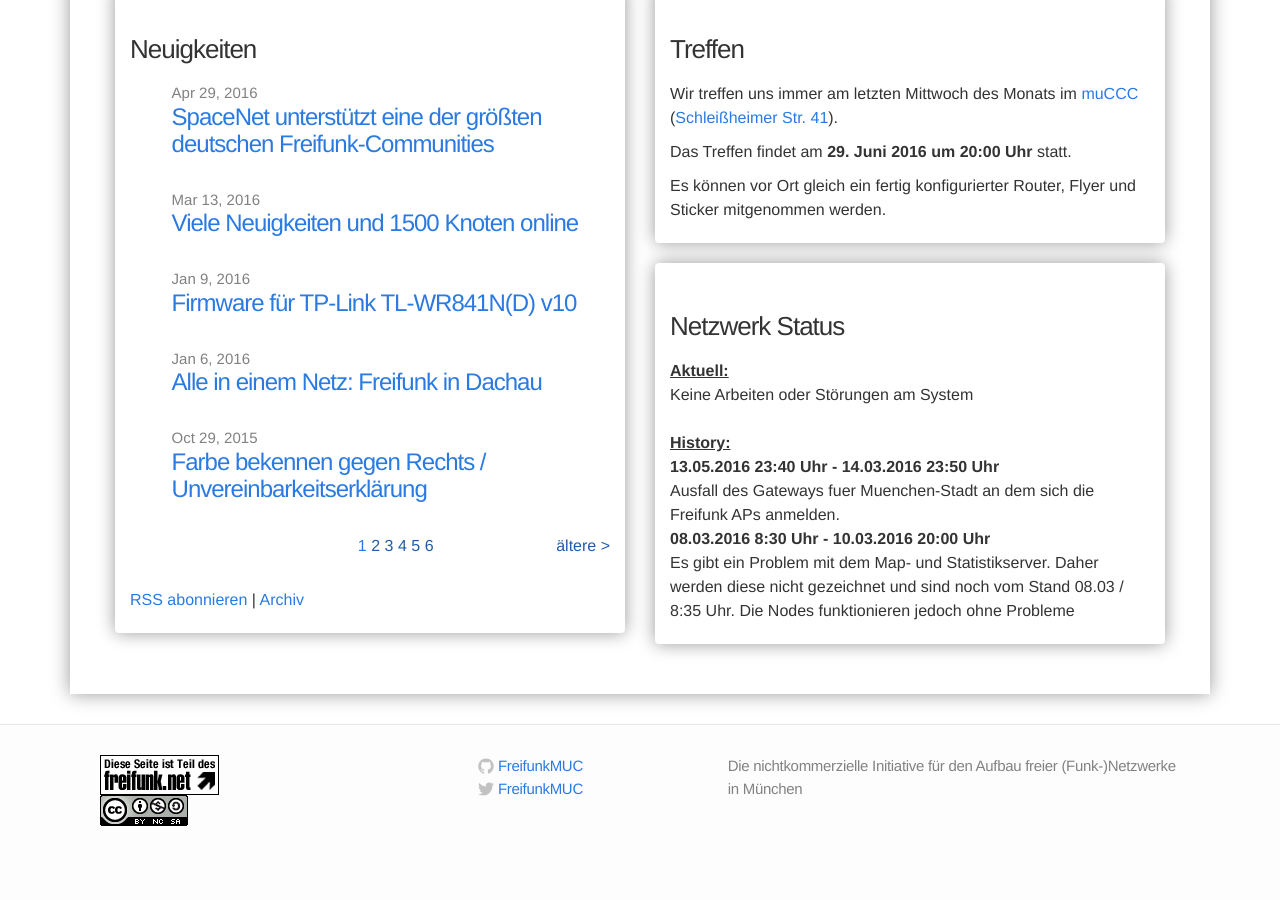
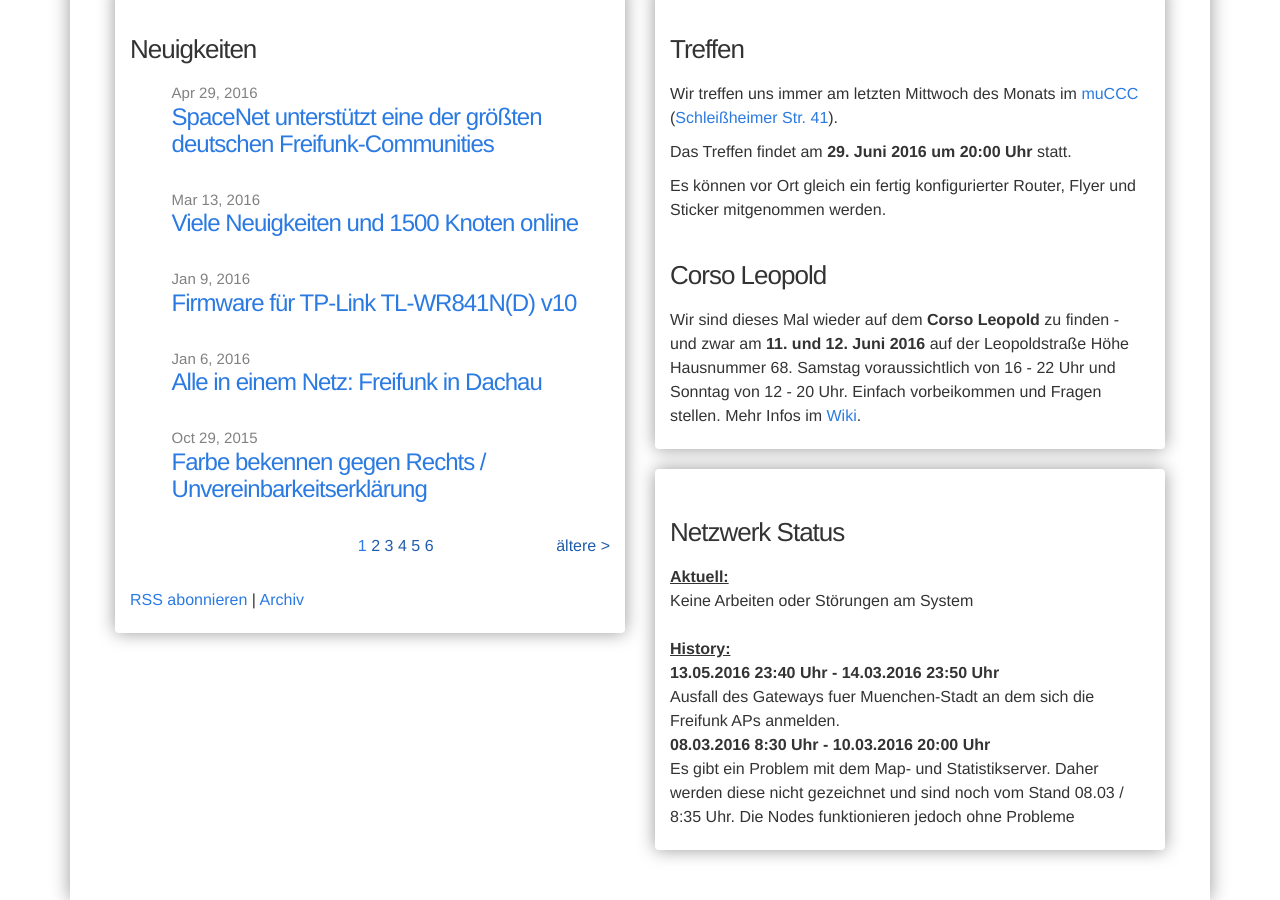
Before and after one commit to freifunkMUC/freifunkmuc.github.io, a Jekyll site: the page built from index.md, in a window 1280 px wide and 900 px high, scrolled down 401 px. Built offline with Jekyll 4.4.1, drawn with Linux system fonts in a browser that asks for light colours.

Commit message:
Update treffen.md
Corso Leopold added

```diff
--- a/_includes/treffen.md
+++ b/_includes/treffen.md
@@ -5,3 +5,8 @@ Wir treffen uns immer am letzten Mittwoch des Monats im [muCCC](http://muc.ccc.d
 Das Treffen findet am **29. Juni 2016 um 20:00 Uhr** statt.
 
 Es können vor Ort gleich ein fertig konfigurierter Router, Flyer und Sticker mitgenommen werden.
+
+### Corso Leopold
+
+Wir sind dieses Mal wieder auf dem **Corso Leopold** zu finden - und zwar am **11. und 12. Juni 2016** auf der Leopoldstraße Höhe Hausnummer 68. Samstag voraussichtlich von 16 - 22 Uhr und Sonntag von 12 - 20 Uhr. Einfach vorbeikommen und Fragen stellen.
+Mehr Infos im [Wiki](https://ffmuc.net/wiki/p/Teilnahme_Corso_Leopold).
```
